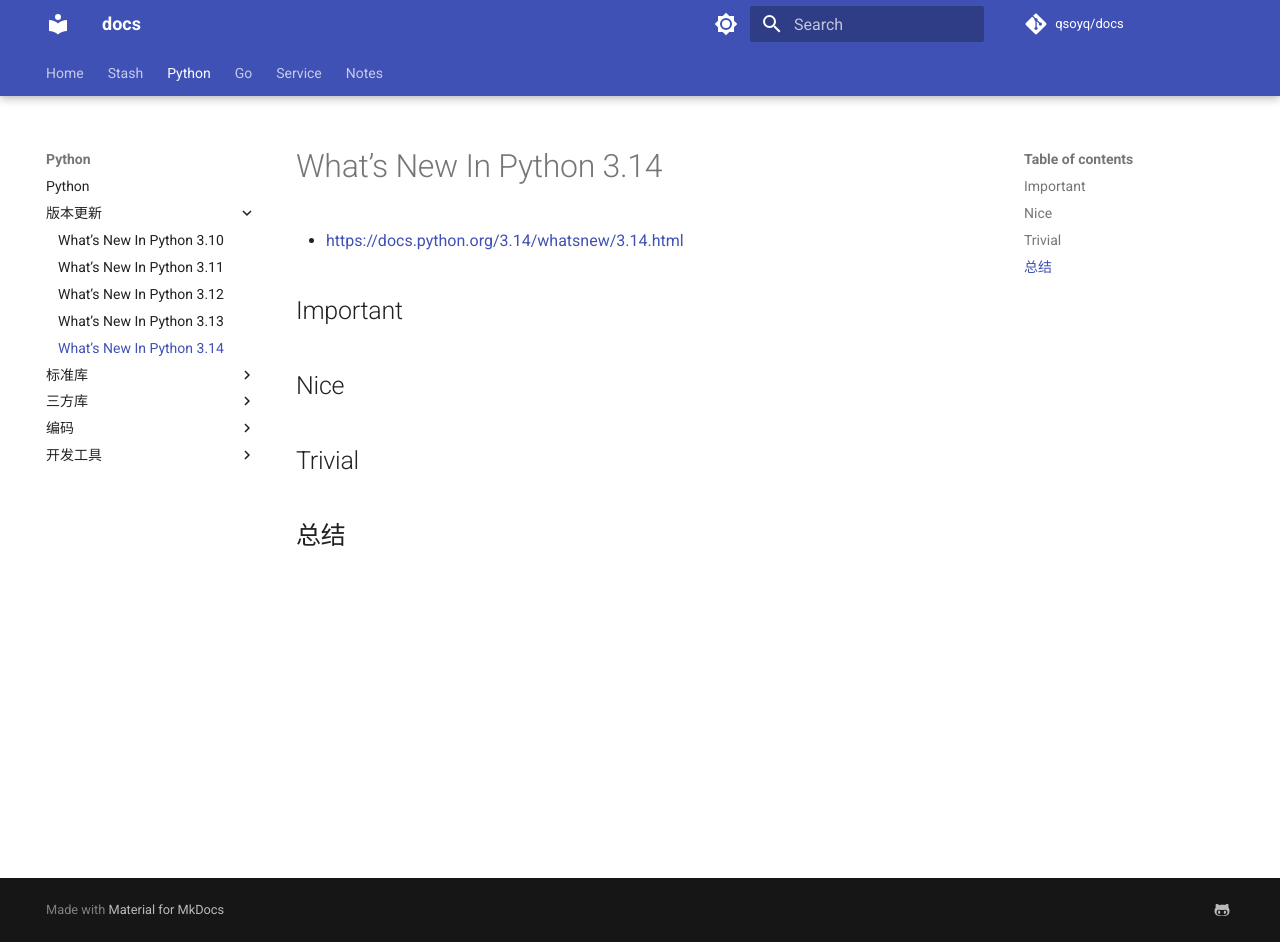
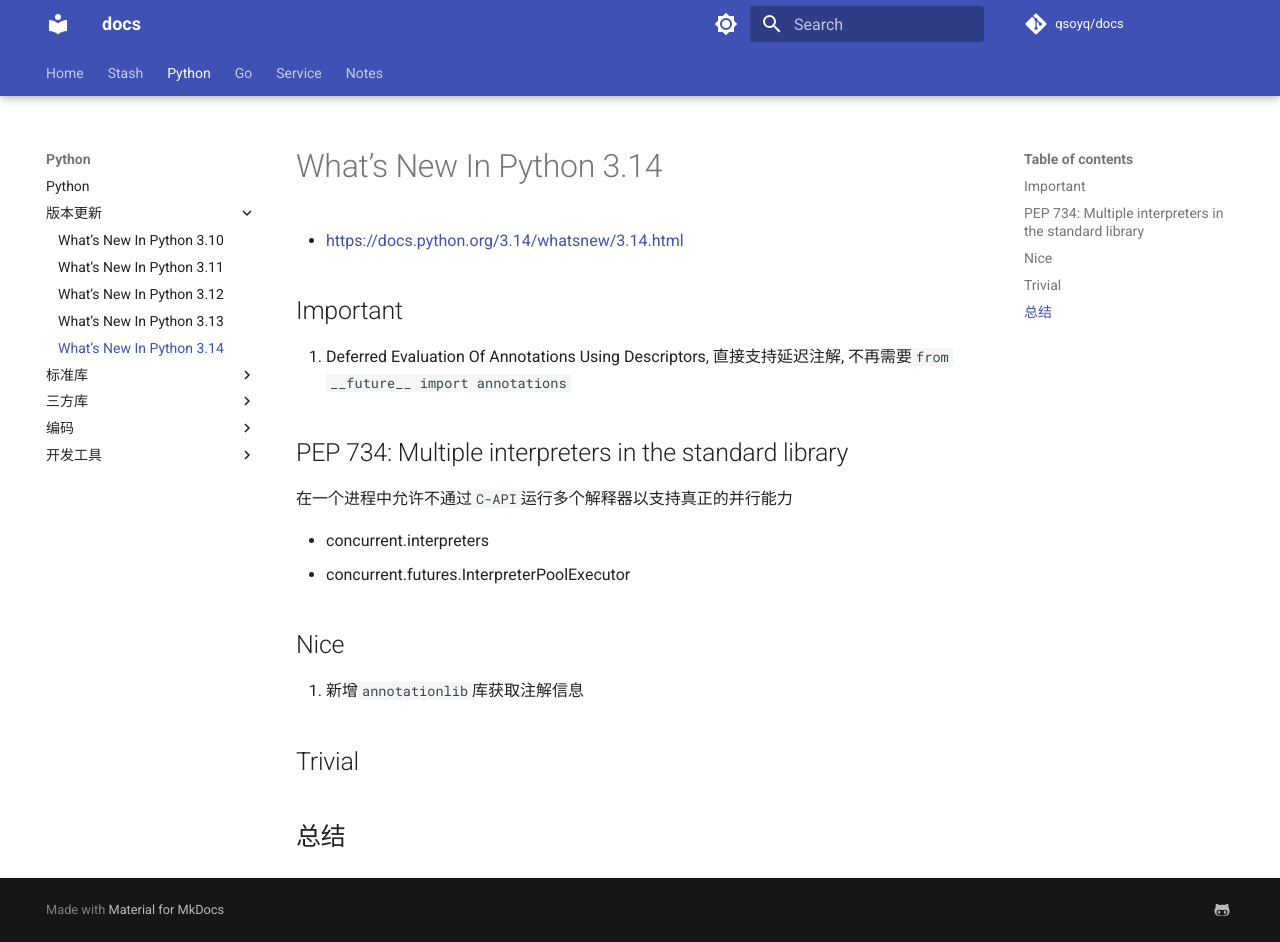
Before and after one commit to qsoyq/docs, an MkDocs documentation site: the page built from docs/python/versions/314.md, in a window 1280 px wide and 942 px high. Built offline with MkDocs 1.6.1 and Material for MkDocs 9.7.7, drawn with Linux system fonts in a browser that asks for light colours; comment, search, counter and statistics services are not loaded.

```diff
--- a/docs/python/versions/314.md
+++ b/docs/python/versions/314.md
@@ -4,7 +4,18 @@
 
 ## Important
 
+1. Deferred Evaluation Of Annotations Using Descriptors, 直接支持延迟注解, 不再需要`from __future__ import annotations`
+
+## PEP 734: Multiple interpreters in the standard library
+
+在一个进程中允许不通过`C-API`运行多个解释器以支持真正的并行能力
+
+- concurrent.interpreters
+- concurrent.futures.InterpreterPoolExecutor
+
 ## Nice
+
+1. 新增`annotationlib`库获取注解信息
 
 ## Trivial
 
--- a/mkdocs.yml
+++ b/mkdocs.yml
@@ -160,6 +160,7 @@ nav:
                 - 谷歌云试用: note/daily/gcp.md
                 - 国行 Mac 显示台湾 emoji 🇹🇼: note/daily/display_taiwan_emoji_on_cn_mac.md
                 - Nodeseek网站分析: note/daily/nodeseek.md
+                - IKOS W3800苹果皮: note/daily/w3800.md
                 - Apple 快捷指令:
                       - 创建 Github Issue: note/daily/shortcuts/create_github_issue.md
           - 服务部署:
```
Also changed, not shown: docs/note/daily/w3800.md (added, +13 -0 lines).
